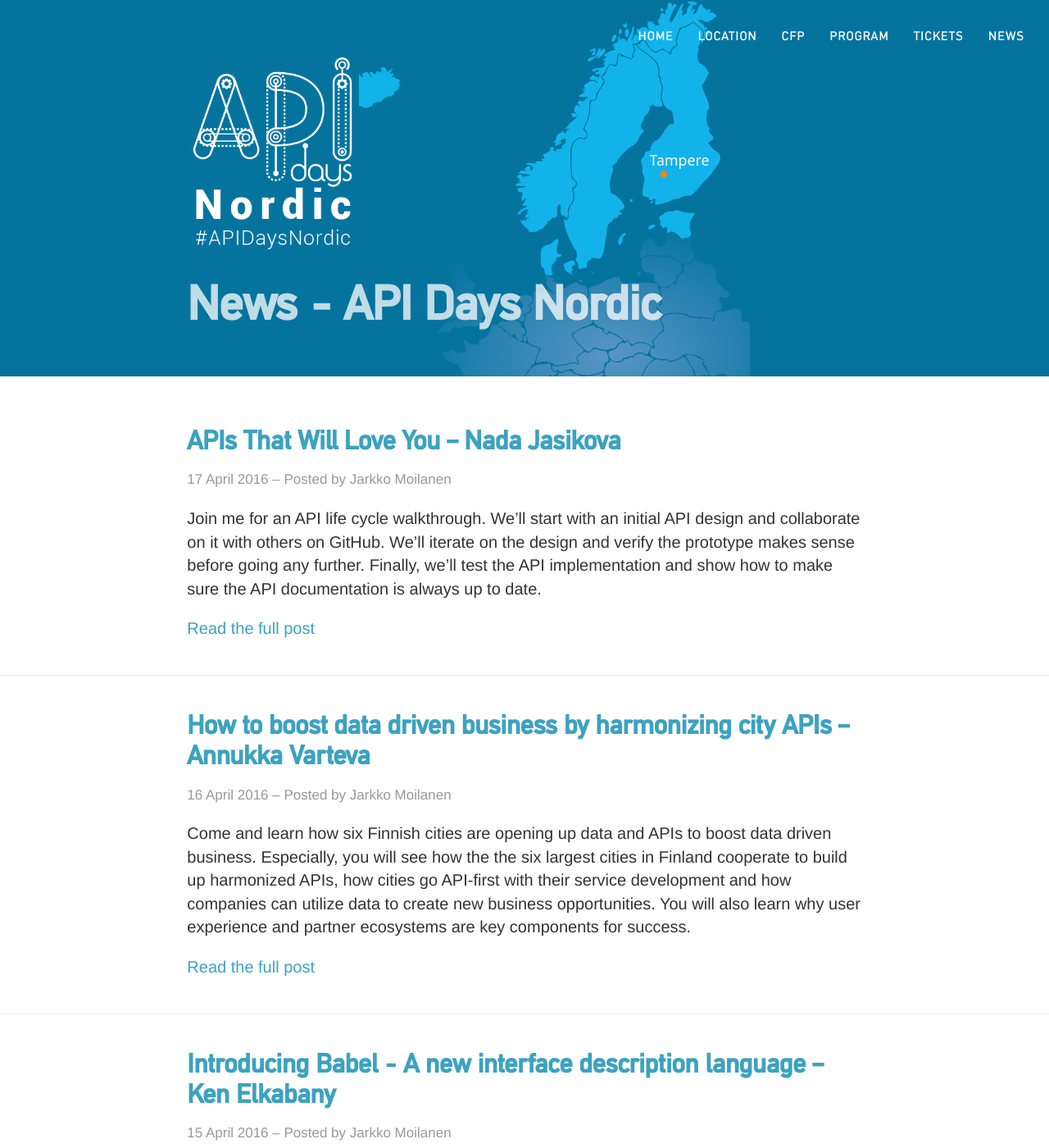
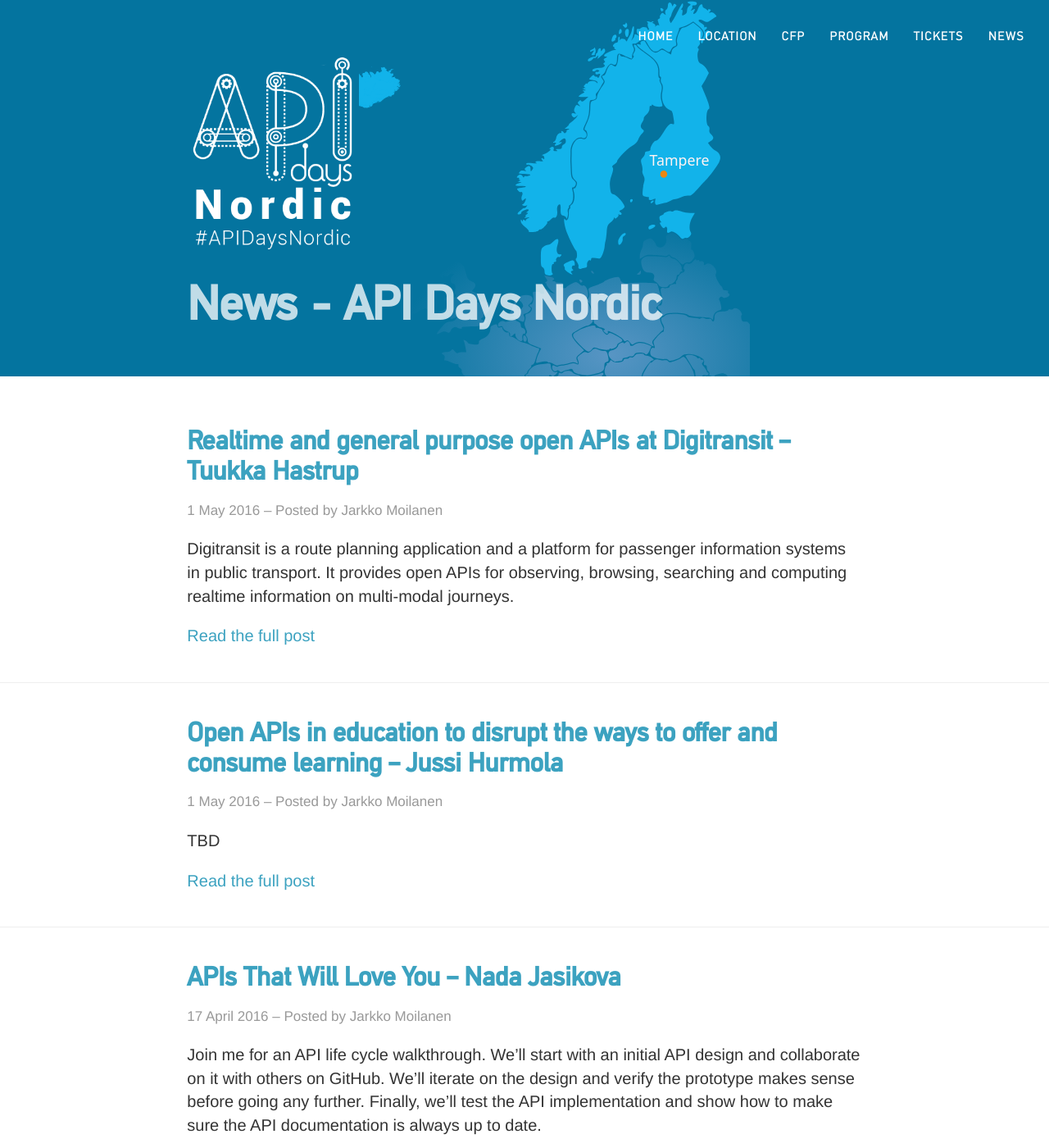
Before and after one commit to apidaysnordic/apidaysnordic.github.io, a Jekyll site: the page built from news/index.md, in a window 1280 px wide and 1400 px high. Shown: the whole window at 82% size. Built offline with Jekyll 4.4.1, drawn with Linux system fonts in a browser that asks for light colours; nearby versions of some CDN libraries; some web fonts are replaced; library files that are not in the unit come from our copies; comment, search, counter and statistics services are not loaded.

Commit message:
New posts and Taija's name fix

```diff
--- /dev/null
+++ b/_posts/2016-05-01-jussi-hurmola.md
@@ -0,0 +1,11 @@
+---
+title: Open APIs in education to disrupt the ways to offer and consume learning – Jussi Hurmola
+layout: post
+author: Jarkko Moilanen
+---
+
+TBD
+
+## Jussi Hurmola, EduCloud Alliance
+
+Specializing in starting new things and dramatically changing existing ones. Very strong background in technology, marketing, Public Relations and opinion and people leadership. Leader in large organizations and new companies. Co-founder and first CEO of Jolla. Currently working in moving the education into the digital domain and starting up technology companies reaching towards Unicornhood while being obedient workhorses for the employees and owners. Follower of the principle: See all but also pay attention to detail. Strong strategic thinker with fast practical skills to react.
--- /dev/null
+++ b/_posts/2016-05-01-tuukka-hastrup.md
@@ -0,0 +1,15 @@
+---
+title: Realtime and general purpose open APIs at Digitransit – Tuukka Hastrup
+layout: post
+author: Jarkko Moilanen
+---
+
+Digitransit is a route planning application and a platform for passenger information systems in public transport. It provides open APIs for observing, browsing, searching and computing realtime information on multi-modal journeys.
+
+The application programming interfaces include a GraphQL endpoint for flexibly but efficiently querying any information in the system, as well as an MQTT broker and topic structure for subscribing to just the relevant realtime information regarding vehicles.
+
+Combined with the React and Relay user interface technologies, GraphQL has enabled quick changes to the application without compromising performance when using a mobile internet connection. As a result, the API schema can be kept close to the domain model and independent of application-specific tailoring.
+
+## Tuukka Hastrup, Helsinki Region Transport (HSL)
+
+I'm a Free Software developer working since 2013 to fix the public administration from the inside to be more open and agile. I was a Code for Europe Fellow in 2013 creating a prototype of an open source public transport navigator (HSL Navigator), after which I was hired by HSL to continue the work in what became the Digitransit project. Before, I was a researcher in the field of Linked Data and a startup founder.
```
Also changed, not shown: _posts/2016-03-10-taija-bjorklund.md (+1 -1 lines), images/europe.old.png (added), images/speakers/annukka.jpeg (added), 3 other files.
